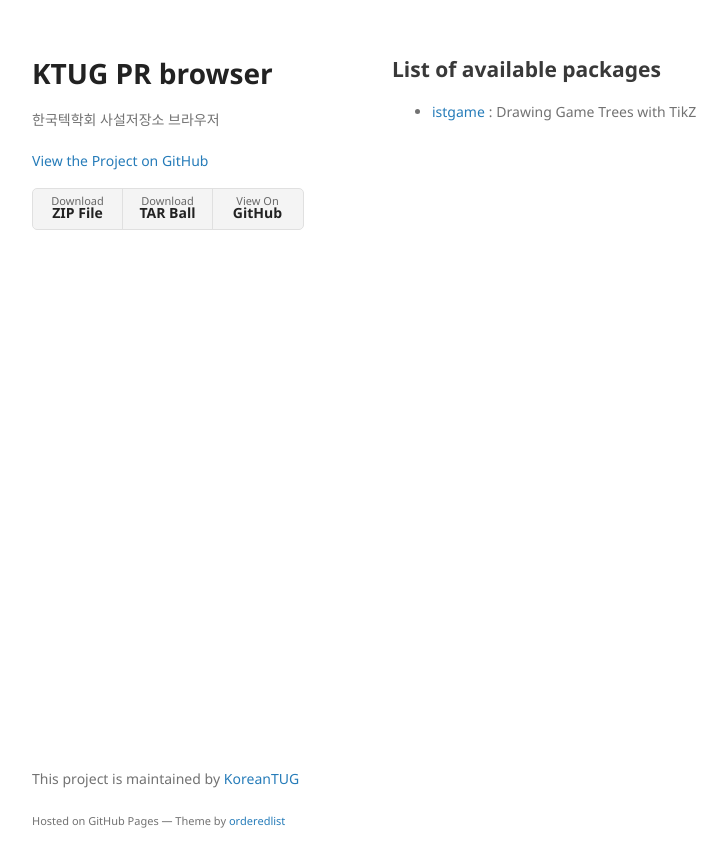
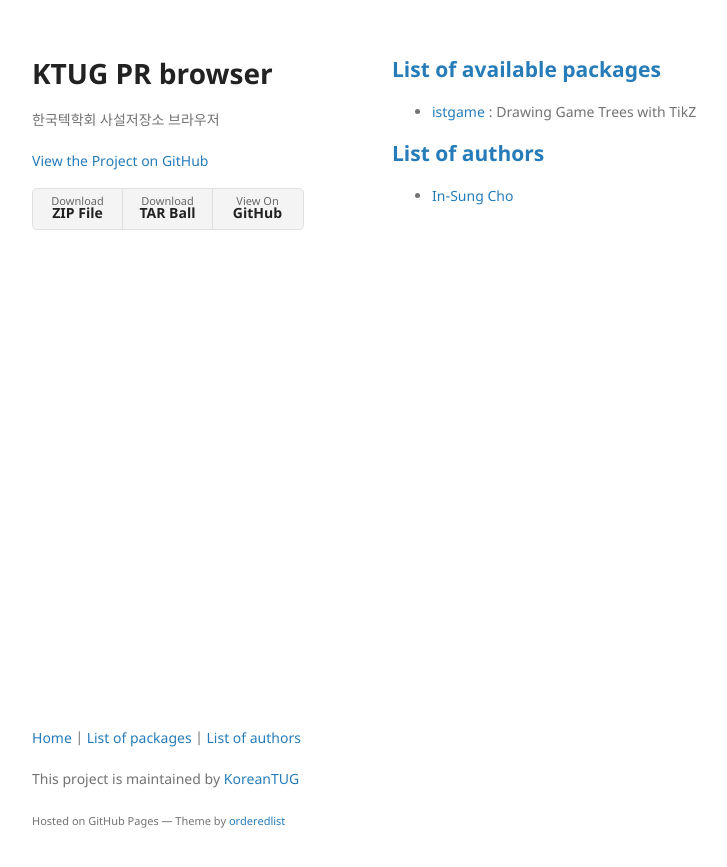
Before and after one commit to KoreanTUG/ktugpr-browser, a Jekyll site: the page built from index.md, in a window 1280 px wide. Shown: the top 867 px of the page, without its empty margins (178-905 px from the left). Built offline with Jekyll 4.4.1, drawn with Linux system fonts in a browser that asks for light colours.

Commit message:
Made list of pkg/authors

```diff
--- a/_layouts/default.html
+++ b/_layouts/default.html
@@ -17,6 +17,7 @@
       {{ content }}
 
       <footer>
+        <p> <a href="{{ '/' | relative_url }}">Home</a> | <a href="{{ '/#packages' | relative_url }}">List of packages</a> | <a href="{{ '/#authors' | relative_url }}">List of authors</a> </p>
         {% if site.github.is_project_page %}
         <p>This project is maintained by <a href="{{ site.github.owner_url }}">{{ site.github.owner_name }}</a></p>
         {% endif %}
--- a/index.md
+++ b/index.md
@@ -4,10 +4,18 @@ title: KTUG PR browser
 description: 한국텍학회 사설저장소 브라우저
 ---
 
-## List of available packages
+## <a id="packages">List of available packages</a>
 
 {% for page in site.pages %}
 {% if page.layout == 'package' %}
-- <a href="pkg/{{ page.pkg_name }}">{{ page.pkg_name }}</a> : {{ page.pkg_summary }}
+- <a href="{{ page.path }}">{{ page.pkg_name }}</a> : {{ page.pkg_summary }}
 {% endif %}
 {% endfor %}
+
+## <a id="authors">List of authors</a>
+
+{% for page in site.pages %}
+{% if page.layout == 'author' %}
+- <a href="{{ page.path }}">{{ page.authorname }}</a>
+{% endif %}
+{% endfor %}
```
